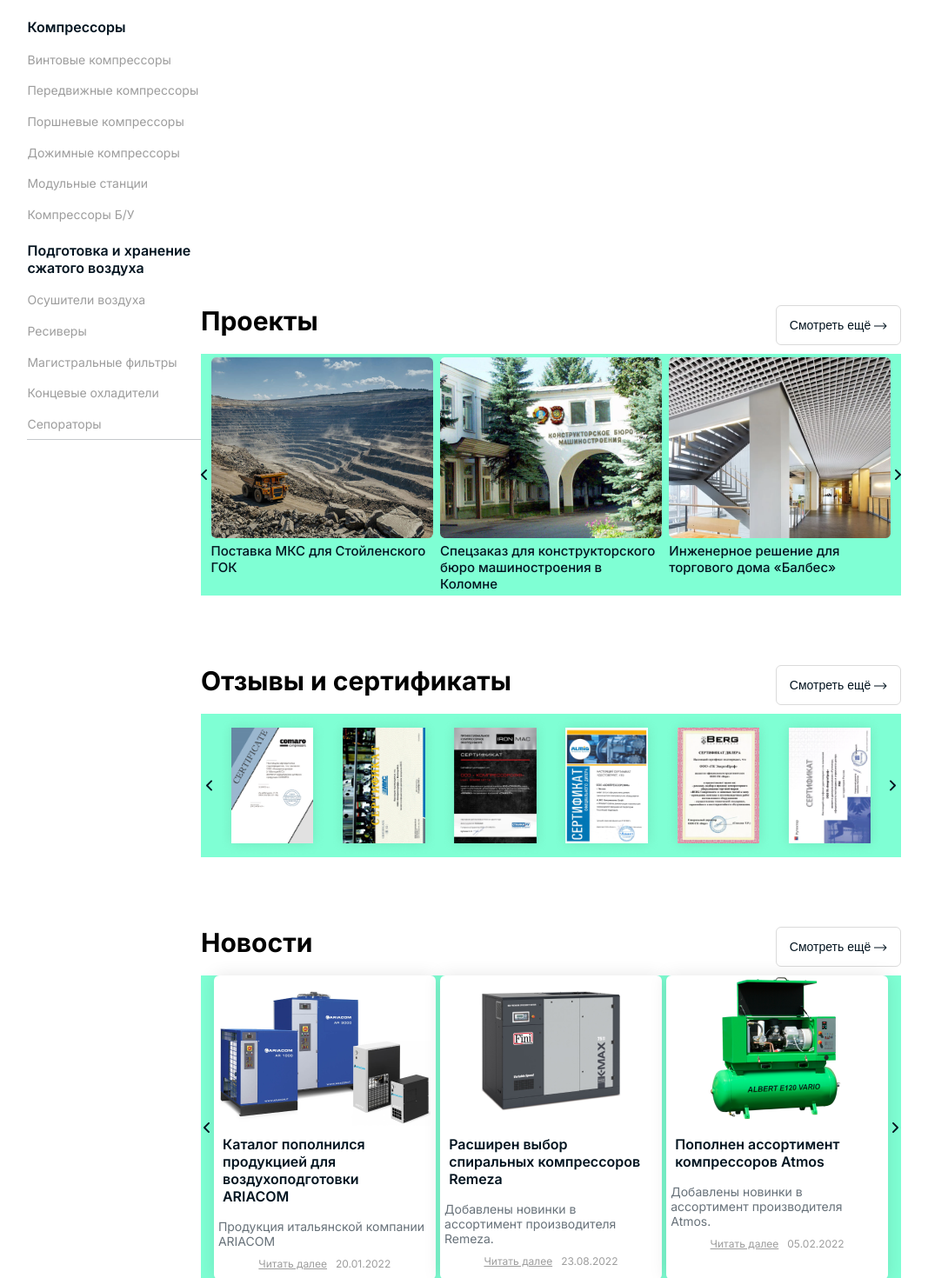
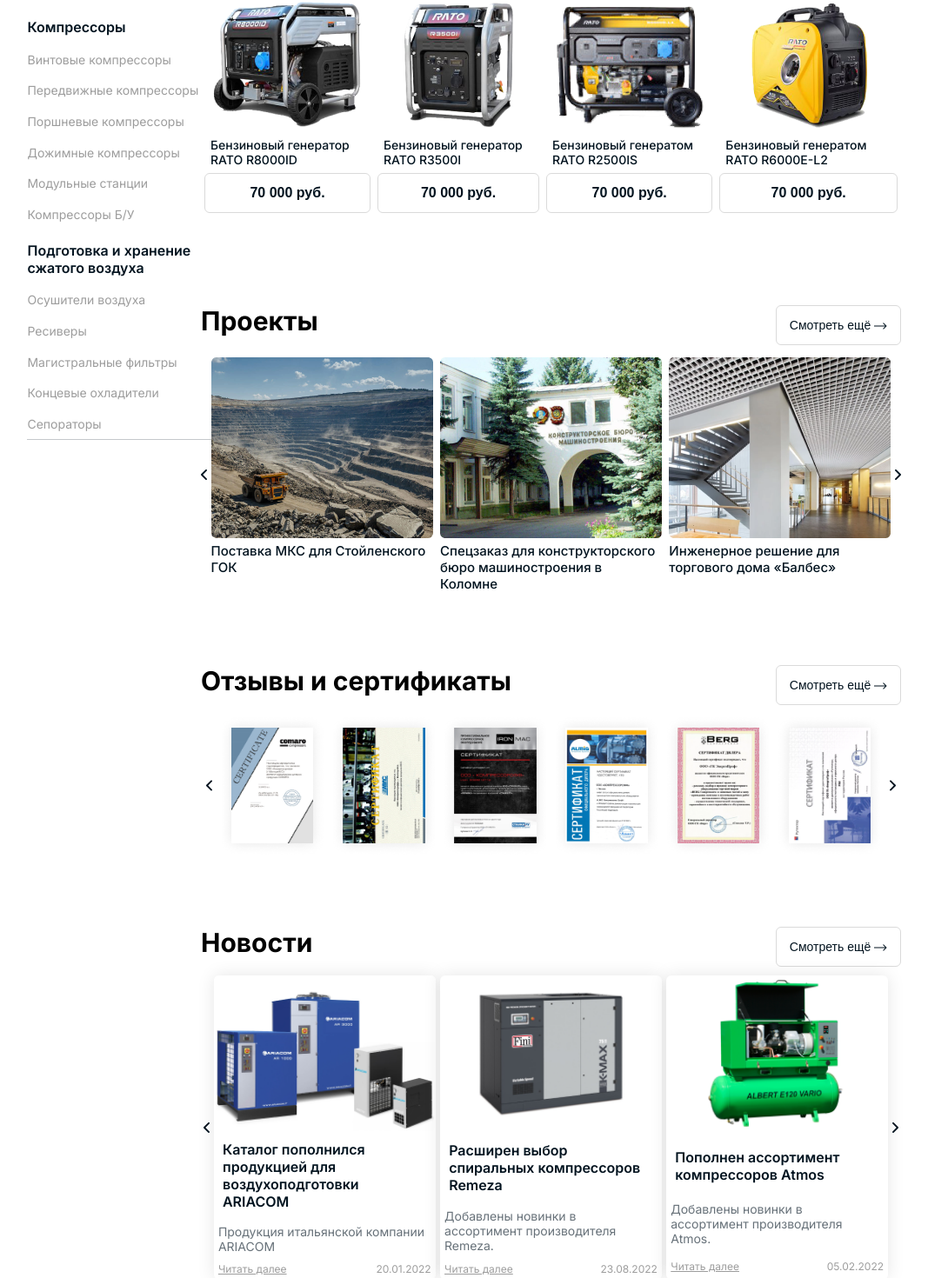
Before and after one commit to Tretchian/tretweb, a Next.js app: page / in a window 1280 px wide. Shown: the part 559-2029 px from the top of the page at 87% size, without its empty margins (86-1153 px from the left). Built offline with nearby package versions, Linux system fonts and the light colour scheme.

Commit message:
MainMenu nerly done

```diff
--- a/src/components/Body/Body.css
+++ b/src/components/Body/Body.css
@@ -104,7 +104,6 @@
     align-content: center;
     height: max-content;
     margin-top: 10px;
-    background-color: aquamarine;
 }
 .project{
     display: flex;
--- a/src/components/Body/Body.jsx
+++ b/src/components/Body/Body.jsx
@@ -3,6 +3,7 @@ import Menu from '../Menu/Menu.jsx'
 import SearchBar from '../SearchBar/Search.jsx'
 import MoreButton from '../Buttons/More.jsx'
 import NewsCard from '../Cards/News.jsx'
+import ItemsCard from '../Cards/NewItem.jsx'
 export default function Body(){
     return(
     <>
@@ -22,7 +23,13 @@ export default function Body(){
             <img src='img/bg.png' className='bg' width={805} height={287} style={{marginTop:12+'px'}}></img>
 
             <div className='newItems'>
-                <a style={{fontSize:30+'px', fontWeight:700, alignSelf:'center'}}>Новинки</a>
+                <a style={{fontSize:30+'px', fontWeight:700, alignSelf:'center',marginBottom:20+'px'}}>Новинки</a>
+                <div style={{display:'flex',justifyContent:"space-between"}}>
+                    <ItemsCard image={'/img/comp.png'} text='Бензиновый генератор RATO R8000ID' />
+                    <ItemsCard image={'/img/comp2.png'} text='Бензиновый генератор RATO R3500I' />
+                    <ItemsCard image={'/img/comp3.png'} text='Бензиновый генератом RATO R2500IS' />
+                    <ItemsCard image={'/img/comp4.png'} text='Бензиновый генератом RATO R6000E-L2' />
+                </div>
             </div>
             <div className='cardZone'>
                 <div className='toplane'>
--- /dev/null
+++ b/src/components/Buttons/AddToCart.jsx
@@ -0,0 +1,6 @@
+import './More.css';
+export default function AddToCart(){
+    return(
+        <button className='addbutton'></button>
+    )
+}
--- a/src/components/Buttons/More.css
+++ b/src/components/Buttons/More.css
@@ -24,3 +24,37 @@
 .morebutton:active{
   background-color: #1B85CE;
 }
+
+.addbutton{
+  background-color: white;
+  border-radius: 6px;
+  border: 1px solid #DADADA;
+  color: #02131F;
+  font-size: 16px;
+  font-weight: 700;
+  display: inline-block;
+  justify-content: space-between;
+  width: 100%;
+  height: 46px;
+  text-wrap: nowrap;
+  flex-wrap: nowrap;
+}
+.addbutton:hover{
+  background-color: #8FD1FF;
+  border: 0;
+  cursor: pointer;
+  color: #ffffff;
+  fill: #DADADA;
+  stroke: #DADADA;
+  stroke-width: 3px;
+}
+.addbutton::before{
+  content: '70 000 руб.';
+}
+.addbutton:hover::before{
+
+  content: 'В корзину';
+}
+.addbutton:active{
+background-color: #1B85CE;
+}
--- /dev/null
+++ b/src/components/Cards/NewItem.css
@@ -0,0 +1,14 @@
+.itemcard{
+    display: flex;
+    flex-direction: column;
+    justify-content: space-between;
+    align-items: center;
+    max-height: 269px;
+    margin: 4px;
+}
+.itemtext{
+    font-size: 14px;
+    font-weight: 500;
+    color: #02131F;
+    margin: 7px;
+}
--- /dev/null
+++ b/src/components/Cards/NewItem.jsx
@@ -0,0 +1,13 @@
+import './NewItem.css'
+import AddButton from '../Buttons/AddToCart.jsx'
+export default function NewItem({image,text}){
+return(
+<div className='itemcard'>
+    <img src={image}></img>
+    <a className='itemtext'>{text}</a>
+    <AddButton />
+</div>
+
+)
+
+}
--- a/src/components/Cards/News.css
+++ b/src/components/Cards/News.css
@@ -1,7 +1,7 @@
 .newscard{
     display: flex;
     flex-direction: column;
-    align-items: center;
+    justify-content: space-around;
     background-color: white;
     border-radius: 6px;
     box-shadow:0 0 20px #0000001A;
@@ -21,8 +21,9 @@ color: #02131F99;
 margin: 2%;
 }
 .newssmalltext{
+    display: flex;
     font-size: 12px;
     font-weight: 400;
     color:#9D9D9D;
-    margin: 5px;
+    margin: 2%;
 }
--- a/src/components/Cards/News.jsx
+++ b/src/components/Cards/News.jsx
@@ -6,8 +6,8 @@ return(
     <a className='newstext'>{text}</a>
     <a className='newsdescription'>{desc}</a>
 
-    <div style={{display:'flex',justifyContent:'space-between',justifySelf:'end'}}>
-        <a href='' className='newssmalltext'>Читать далее</a>
+    <div style={{display:'flex',justifyContent:'space-between',justifySelf:'flex-end',alignContent:'center'}}>
+        <a href='' className='newssmalltext' >Читать далее</a>
         <a className='newssmalltext'>{date}</a>
     </div>
 </div>
```
